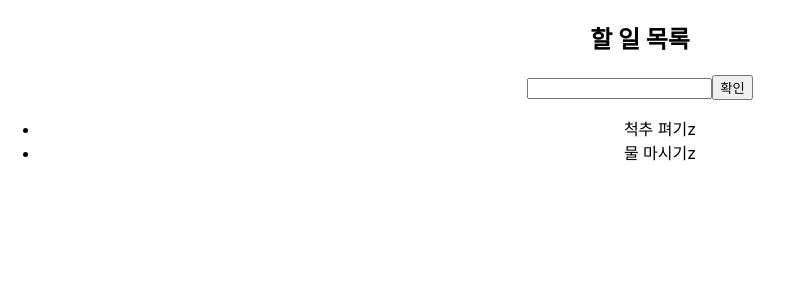
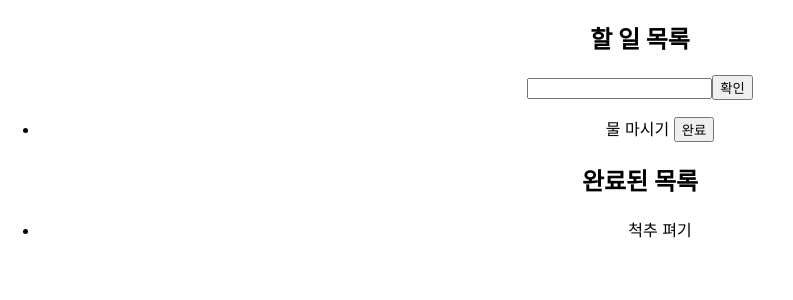
Before and after one commit to YeoJeongHun/react_study, a React (Create React App) app: page / in a window 1280 px wide. Shown: the top 300 px of the page, without its empty margins (0-793 px from the left). Built offline with nearby package versions, Linux system fonts and the light colour scheme.

Commit message:
리덕스 기초 끝

```diff
--- a/src/App.js
+++ b/src/App.js
@@ -10,3 +10,6 @@ function App() {
 }
 
 export default App;
+
+
+// npx create-react-app my-app --template redux 비교하기
--- a/src/components/AllTodoList.js
+++ b/src/components/AllTodoList.js
@@ -1,24 +1,30 @@
+import { useRef } from 'react';
+import { useDispatch, useSelector } from 'react-redux';
+import { create, done } from "./../store/modules/todo"
+
 export default function AllTodoList () {
-    const list = [{
-        id: 0,
-        text: "척추 펴기",
-        done: true,
-    },
-    {
-        id: 1,
-        text: "물 마시기",
-        done: false,
-    }]
+    const list = useSelector((state) => state.todo.list).filter(
+        (item) => item.done === false
+    );
+    const inputRef = useRef();
+    const dispatch = useDispatch();
+
+    const createTodoItem = () => {
+        return dispatch(create({ id: list.length, text: inputRef.current.value }))
+    }
+
     return (
         <section>
             <h1>할 일 목록</h1>
             <div>
-                <input type="text"/>
-                <button>확인</button>
+                <input type="text" ref={inputRef}/>
+                <button onClick={createTodoItem}>확인</button>
             </div>
             <ul>
                 {list.map(item =>
-                    <li key={item.id}>{item.text}z</li>)
+                    <li key={item.id}>{item.text} <button onClick={() =>
+                        dispatch(done(item.id))
+                    }>완료</button></li>)
                 }
             </ul>
         </section>
--- a/src/components/DoneList.js
+++ b/src/components/DoneList.js
@@ -1,12 +1,18 @@
+
+import { useSelector } from 'react-redux';
+
 export default function DoneList () {
-    const list = [];
+    const list = useSelector((state) => state.todo.list).filter(
+        (item) => item.done === true
+    );
+    console.log('완료 : ', list);
     return (
         <section>
             {list.length > 0 && <h1>완료된 목록</h1>}
             <ul>
-                {list.map(item => {
+                {list.map((item) => (
                     <li key={item.id}>{item.text}</li>
-                })}
+                ))}
             </ul>
         </section>
     )
```
